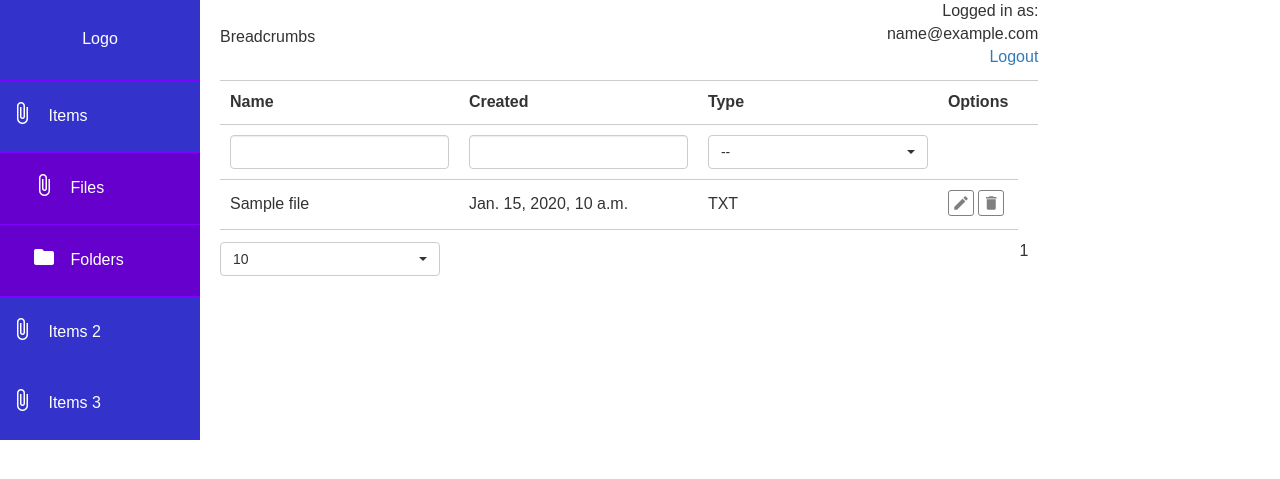
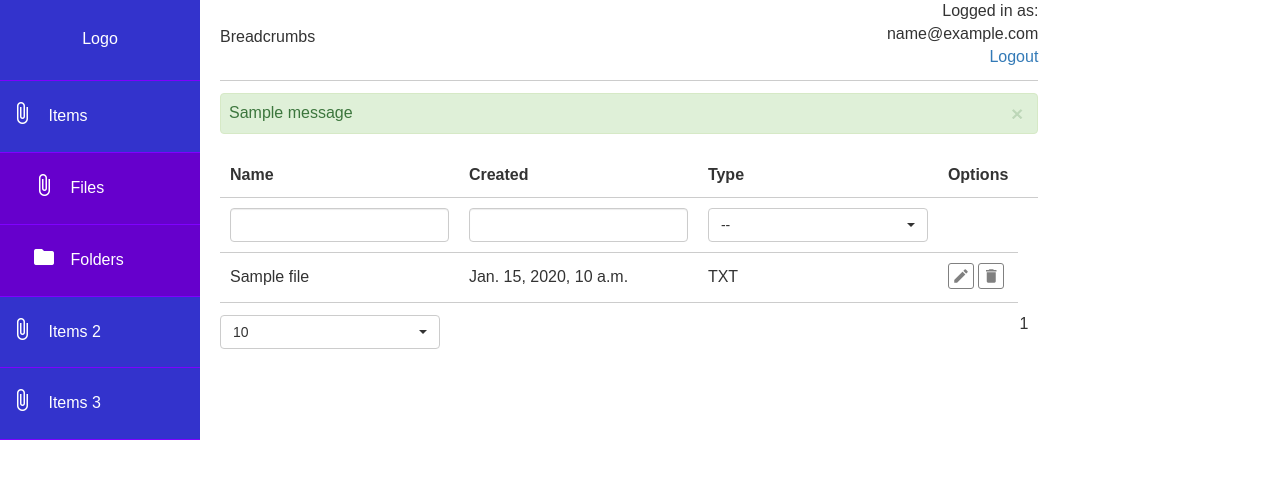
Before and after one commit to amigo00678/BookMe2, a Django app: page /files/ in a window 1280 px wide. Shown: the top 479 px of the page. Run offline with Django 3.2, Linux system fonts and the light colour scheme; a user stored in the database is signed in; tables that the repository leaves empty hold one stand-in row (values such as "Sample post"); one stand-in notice (Sample message) is shown; some libraries are stand-ins or nearby versions.

Commit message:
add messages

```diff
--- a/web/static/css/styles.css
+++ b/web/static/css/styles.css
@@ -155,3 +155,10 @@ body{
     color: gray;
     cursor: pointer;
 }
+.alert{
+    padding: 8px;
+    padding-right: 35px;
+}
+.alert button{
+    padding-top: 3px;
+}
--- a/web/templates/base.html
+++ b/web/templates/base.html
@@ -88,6 +88,16 @@
                         <a href="{% url 'logout' %}">Logout</a></div>
                 </div>
                 <div class="content">
+                    <div class="btn-container">
+                        {% for message in messages %}
+                        <div class="alert {{ message.tags }} alert-dismissible" role="alert">
+                            <button type="button" class="close" data-dismiss="alert" aria-label="Close">
+                                <span aria-hidden="true">&times;</span>
+                            </button>
+                            {{ message }}
+                        </div>
+                        {% endfor %}
+                    </div>
                     {% block content %}
                     {% endblock %}
                 </div>
--- a/web/views.py
+++ b/web/views.py
@@ -114,6 +114,7 @@ class FilesEditView(LoginRequiredMixin, FormView):
 
     def form_valid(self, form):
         form.save()
+        messages.info(self.request, 'File updated successfully')
         return super(FilesEditView, self).form_valid(form)
 
 
```
Also changed, not shown: cadmin/settings.py (+9 -0 lines).
